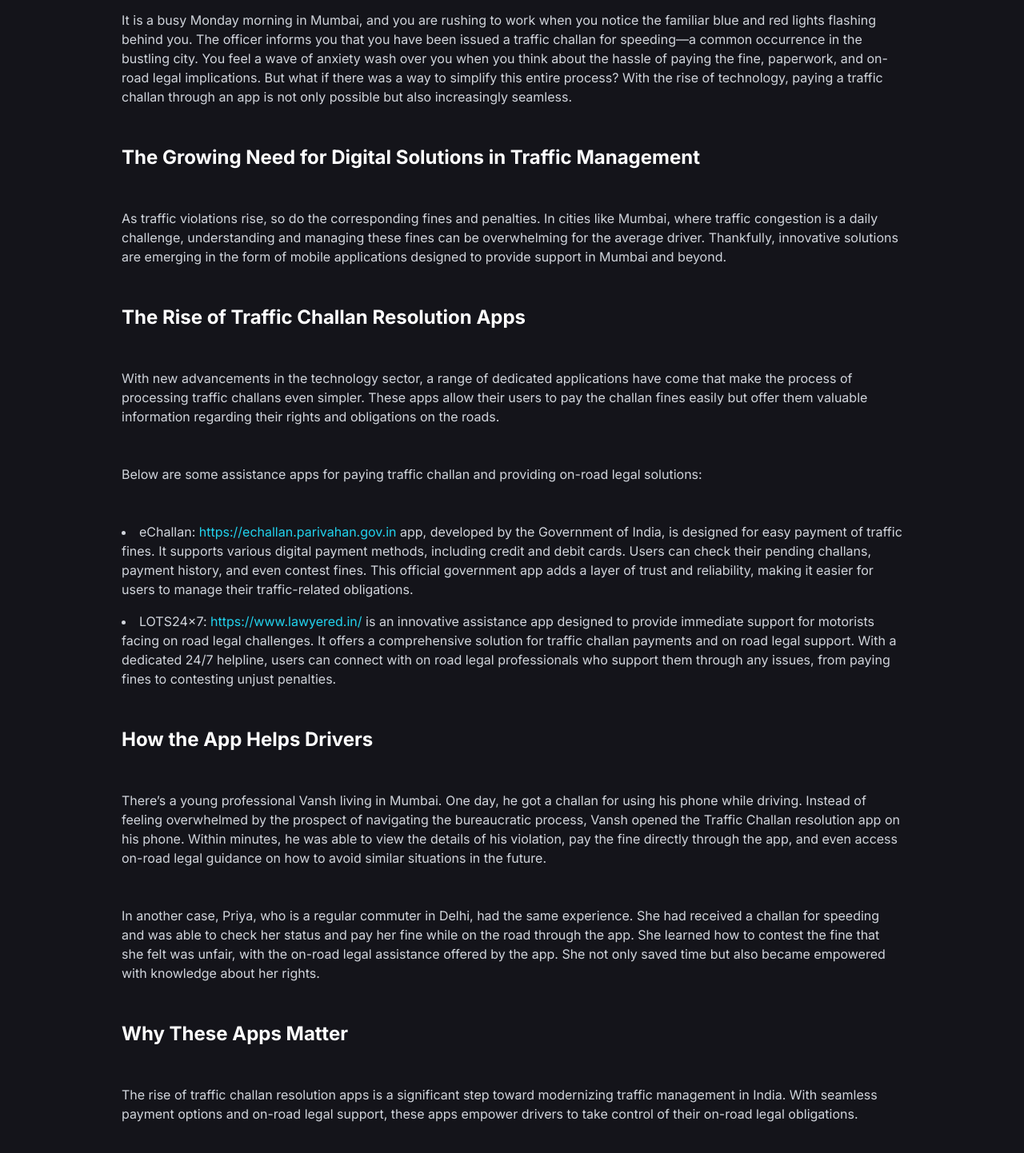
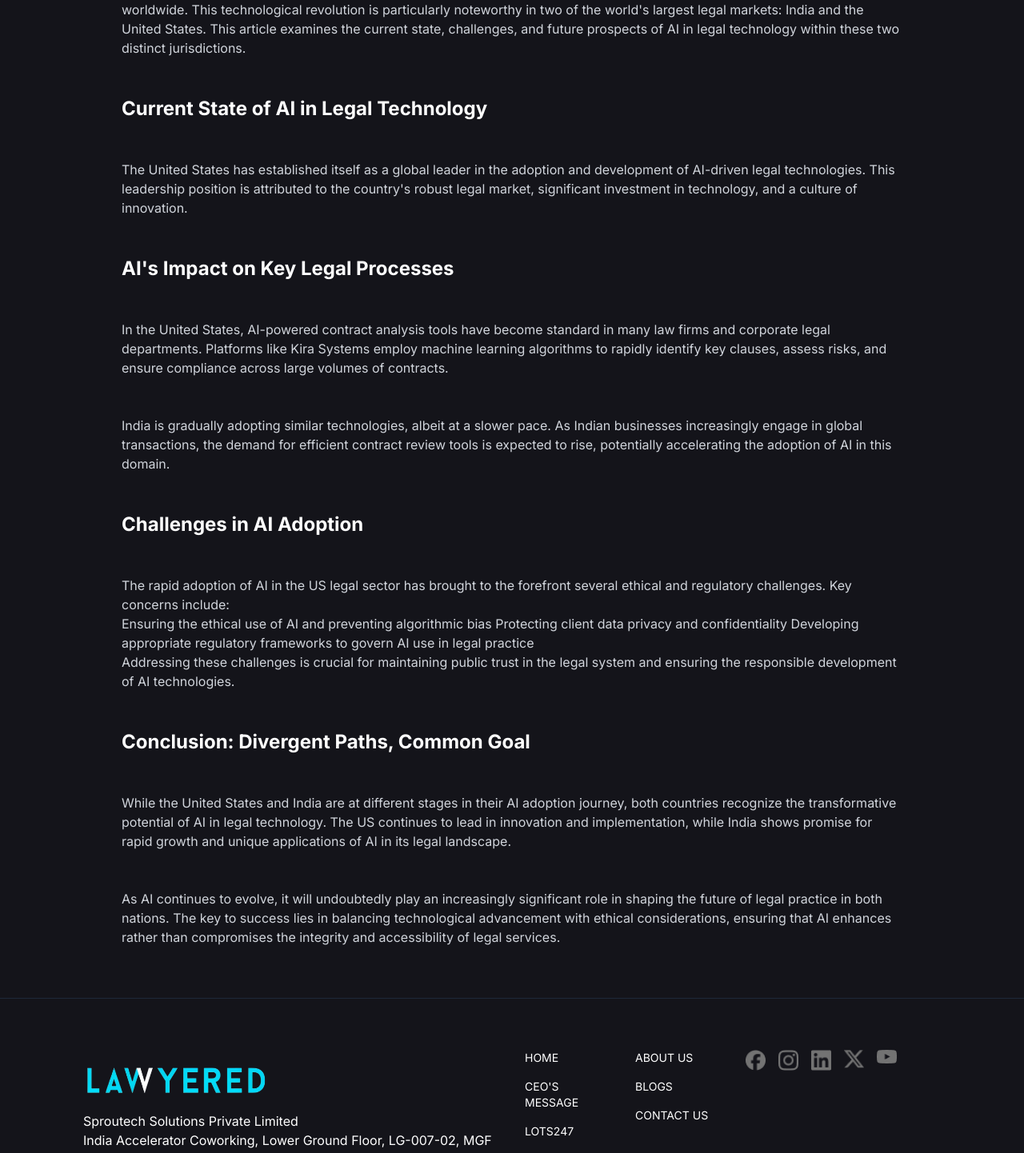
Before and after one commit to AishMishra001/Lawyered-website, a Next.js app: page /blogs/future-of-ai in a window 1280 px wide. Shown: the part 1248-2690 px from the top of the page at 80% size. Built offline with nearby package versions, Linux system fonts and the light colour scheme.

Commit message:
image added

```diff
--- a/app/blogs/future-of-ai/page.tsx
+++ b/app/blogs/future-of-ai/page.tsx
@@ -26,7 +26,7 @@ export default function SingleBlogPage() {
         <header className="space-y-4">
           <p className="text-lg text-gray-400">Dec 3, 2024 | 5 min read • Author: Team Lawyered</p>
           <h1 className="text-4xl lg:text-3xl font-bold text-[#22D3EE] leading-tight">
-            Can we pay traffic challan through an app?Explore app that offers seamless on road legal solutions
+            Future of AI in Legal Tech: A Comparative Analysis of India and US
           </h1>
         </header>
 
@@ -43,62 +43,50 @@ export default function SingleBlogPage() {
         {/* Article Body */}
         <article className="prose prose-invert text-base prose-lg max-w-none text-gray-300 space-y-12">
           <p>
-            It is a busy Monday morning in Mumbai, and you are rushing to work when you notice the familiar blue and red lights flashing behind you. The officer informs you that you have been issued a traffic challan for speeding—a common occurrence in the bustling city. You feel a wave of anxiety wash over you when you think about the hassle of paying the fine, paperwork, and on-road legal implications. But what if there was a way to simplify this entire process? With the rise of technology, paying a traffic challan through an app is not only possible but also increasingly seamless.
+The integration of artificial intelligence (AI) into legal technology is rapidly transforming the landscape of legal services worldwide. This technological revolution is particularly noteworthy in two of the world's largest legal markets: India and the United States. This article examines the current state, challenges, and future prospects of AI in legal technology within these two distinct jurisdictions.          </p>
+
+          {/* Content from Photo 2 */}
+          <h2 className="text-white font-bold text-2xl">Current State of AI in Legal Technology</h2>
+          <p>
+The United States has established itself as a global leader in the adoption and development of AI-driven legal technologies. This leadership position is attributed to the country's robust legal market, significant investment in technology, and a culture of innovation.          </p>
+
+          <h2 className="text-white font-bold text-2xl">AI's Impact on Key Legal Processes</h2>
+          <p>
+
+
+In the United States, AI-powered contract analysis tools have become standard in many law firms and corporate legal departments. Platforms like Kira Systems employ machine learning algorithms to rapidly identify key clauses, assess risks, and ensure compliance across large volumes of contracts.          </p>
+          <p>
+India is gradually adopting similar technologies, albeit at a slower pace. As Indian businesses increasingly engage in global transactions, the demand for efficient contract review tools is expected to rise, potentially accelerating the adoption of AI in this domain.
+
           </p>
 
-          {/* Content from Photo 2 */}
-          <h2 className="text-white font-bold text-2xl">The Growing Need for Digital Solutions in Traffic Management</h2>
+          {/* Content from Photo 3 */}
+          <h2 className="text-white font-bold text-2xl">Challenges in AI Adoption</h2>
           <p>
-            As traffic violations rise, so do the corresponding fines and penalties. In cities like Mumbai, where traffic congestion is a daily challenge, understanding and managing these fines can be overwhelming for the average driver. Thankfully, innovative solutions are emerging in the form of mobile applications designed to provide support in Mumbai and beyond.
-          </p>
+The rapid adoption of AI in the US legal sector has brought to the forefront several ethical and regulatory challenges. Key concerns include:
 
-          <h2 className="text-white font-bold text-2xl">The Rise of Traffic Challan Resolution Apps</h2>
+ <br />
+
+Ensuring the ethical use of AI and preventing algorithmic bias
+Protecting client data privacy and confidentiality
+Developing appropriate regulatory frameworks to govern AI use in legal practice
+ <br />
+
+Addressing these challenges is crucial for maintaining public trust in the legal system and ensuring the responsible development of AI technologies.          </p>
+
+
+
+          <h2 className="text-white font-bold text-2xl">
+Conclusion: Divergent Paths, Common Goal</h2>
           <p>
-            With new advancements in the technology sector, a range of dedicated applications have come that make the process of processing traffic challans even simpler. These apps allow their users to pay the challan fines easily but offer them valuable information regarding their rights and obligations on the roads.
-          </p>
+While the United States and India are at different stages in their AI adoption journey, both countries recognize the transformative potential of AI in legal technology. The US continues to lead in innovation and implementation, while India shows promise for rapid growth and unique applications of AI in its legal landscape.          </p>
           <p>
-            Below are some assistance apps for paying traffic challan and providing on-road legal solutions:
-          </p>
-          <ul className="list-disc list-inside space-y-4">
-            <li>eChallan: <a href="https://echallan.parivahan.gov.in" target="_blank" rel="noopener noreferrer" className="text-[#22D3EE] hover:underline">https://echallan.parivahan.gov.in</a> app, developed by the Government of India, is designed for easy payment of traffic fines. It supports various digital payment methods, including credit and debit cards. Users can check their pending challans, payment history, and even contest fines. This official government app adds a layer of trust and reliability, making it easier for users to manage their traffic-related obligations.</li>
-            <li>LOTS24x7: <a href="https://www.lawyered.in/" target="_blank" rel="noopener noreferrer" className="text-[#22D3EE] hover:underline">https://www.lawyered.in/</a> is an innovative assistance app designed to provide immediate support for motorists facing on road legal challenges. It offers a comprehensive solution for traffic challan payments and on road legal support. With a dedicated 24/7 helpline, users can connect with on road legal professionals who support them through any issues, from paying fines to contesting unjust penalties.</li>
-          </ul>
+As AI continues to evolve, it will undoubtedly play an increasingly significant role in shaping the future of legal practice in both nations. The key to success lies in balancing technological advancement with ethical considerations, ensuring that AI enhances rather than compromises the integrity and accessibility of legal services.
 
-          {/* Content from Photo 3 */}
-          <h2 className="text-white font-bold text-2xl">How the App Helps Drivers</h2>
-          <p>
-            There’s a young professional Vansh living in Mumbai. One day, he got a challan for using his phone while driving. Instead of feeling overwhelmed by the prospect of navigating the bureaucratic process, Vansh opened the Traffic Challan resolution app on his phone. Within minutes, he was able to view the details of his violation, pay the fine directly through the app, and even access on-road legal guidance on how to avoid similar situations in the future.
-          </p>
-          <p>
-            In another case, Priya, who is a regular commuter in Delhi, had the same experience. She had received a challan for speeding and was able to check her status and pay her fine while on the road through the app. She learned how to contest the fine that she felt was unfair, with the on-road legal assistance offered by the app. She not only saved time but also became empowered with knowledge about her rights.
-          </p>
-
-          <h2 className="text-white font-bold text-2xl">Why These Apps Matter</h2>
-          <p>
-            The rise of traffic challan resolution apps is a significant step toward modernizing traffic management in India. With seamless payment options and on-road legal support, these apps empower drivers to take control of their on-road legal obligations.
-          </p>
-
-          <h2 className="text-white font-bold text-2xl">Data-Driven Insights</h2>
-          <p>
-            According to recent surveys, a significant percentage of Indian motorists are unaware of their rights during traffic stops. A survey conducted by the Indian Road Safety Campaign found that about 60% of respondents did not know how to contest a traffic fine or the on road legal procedures involved. This lack of awareness can lead to unjust penalties and on road legal complications <a href="https://www.road-safety-india.org" target="_blank" rel="noopener noreferrer" className="text-[#22D3EE] hover:underline">https://www.road-safety-india.org</a>
-          </p>
-          <p>
-            By integrating on road legal guidance within these apps, drivers can make informed decisions, fostering a culture of awareness and responsibility on the roads.
           </p>
 
           {/* Content from Photo 4 */}
-          <h2 className="text-white font-bold text-2xl">The Future of Assistance</h2>
-          <p>
-            As technology continues to evolve, the potential for traffic resolution apps to expand their features is immense. Future updates could include live chat support with on road legal professionals, AI-driven insights into traffic patterns, and personalized recommendations based on driving habits.
-          </p>
 
-          <h2 className="text-white font-bold text-2xl">Conclusion</h2>
-          <p>
-            In an age where convenience is paramount, the ability to pay traffic challans through dedicated apps represents a big leap forward in road safety and on-road legal management. Through solutions like the Traffic Challan resolution app, drivers from all over India can easily handle their on-road legal obligations. By enabling features that assist them, these apps empower users to take charge of their driving experiences, ultimately making our roads safer for everyone.
-          </p>
-          <p>
-            Embrace the future of traffic management today—download a traffic challan resolution app and simplify your on-road challenges!
-          </p>
         </article>
       </div>
     </div>
--- a/app/ceo-message/page.tsx
+++ b/app/ceo-message/page.tsx
@@ -75,7 +75,7 @@ function CeoHero() {
           {/* Apply gradient fade to the image */}
           <div className="relative">
             <Image
-              src="/founder.png" // Assuming you renamed the image to this
+              src="/founder2.png" // Assuming you renamed the image to this
               alt="Himanshu Gupta, Founder & CEO"
               width={500}
               height={500}
@@ -109,11 +109,13 @@ function CeoContent() {
         ))}
 
         {/* Signature */}
-        <div className="pt-8">
-          <p className="text-base">Regards,</p>
-          <p className="text-3xl font-bold text-[#22D2EE] mt-4">Himanshu Gupta</p>
-          <p className="text-white">Founder & CEO</p>
-        </div>
+        <a href="https://www.linkedin.com/in/gupta-himanshu/" target="_blank" rel="noopener noreferrer">
+          <div className="pt-8">
+            <p className="text-base">Regards,</p>
+            <p className="text-3xl font-bold text-[#22D2EE] mt-4">Himanshu Gupta</p>
+            <p className="text-white">Founder & CEO</p>
+          </div>
+        </a>
       </div>
     </div>
   );
--- a/app/components/Hero.tsx
+++ b/app/components/Hero.tsx
@@ -71,7 +71,7 @@ export function Hero() {
         <div className="w-full max-w-7xl mt-8 md:mt-16">
           <div className="flex flex-col md:flex-row justify-center md:justify-end items-center gap-5">
             <Image
-              src="/founder-photo.png"
+              src="/founder-photo2.png"
               alt="Himanshu Gupta, Founder & CEO"
               width={100}
               height={100}
```
Also changed, not shown: public/founder-photo2.png (added), public/founder2.png (added).
